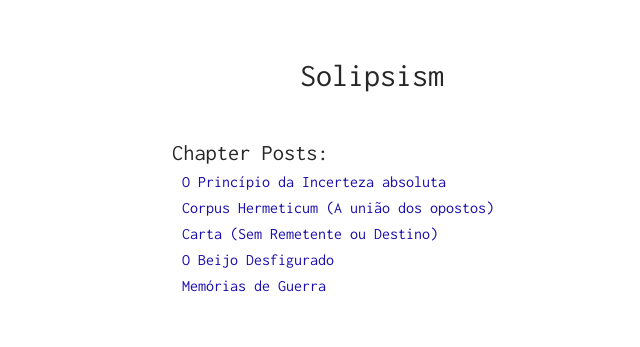
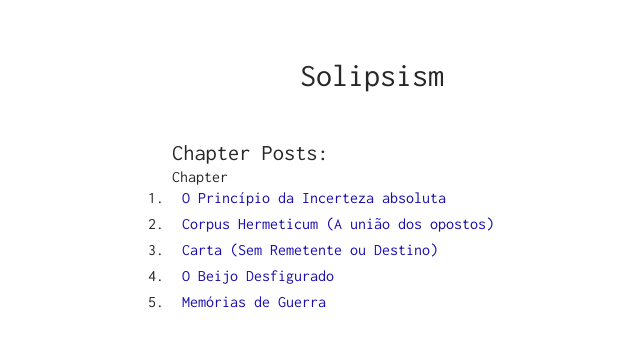
Before and after one commit to sorathpanzer/sorathpanzer.github.io, a Jekyll site: the page built from index.html, in a window 1280 px wide. Shown: the top 347 px of the page, without its empty margins (168-808 px from the left). Built offline with Jekyll 4.4.1, drawn with Linux system fonts in a browser that asks for light colours.

Commit message:
Update index.html

```diff
--- a/index.html
+++ b/index.html
@@ -7,6 +7,8 @@ layout: default
 <div class="blog">
     <h1>Chapter Posts:</h1>
     <ul>
+        Chapter
+    <ol start="1">
 
         {% for post in site.posts %}
 
@@ -18,6 +20,6 @@ layout: default
 
 
         {% endfor %}
-
+    </ol>
     </ul>
 </div>
```
